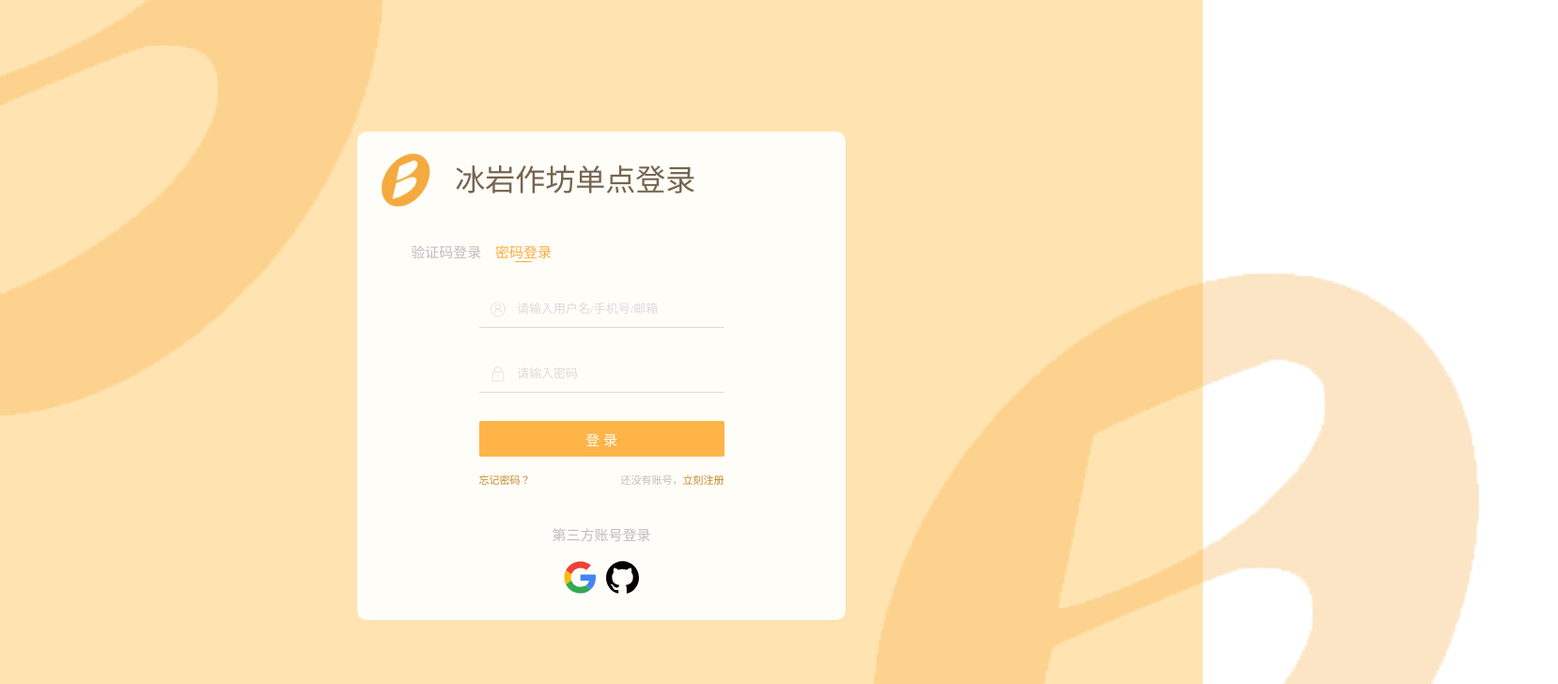
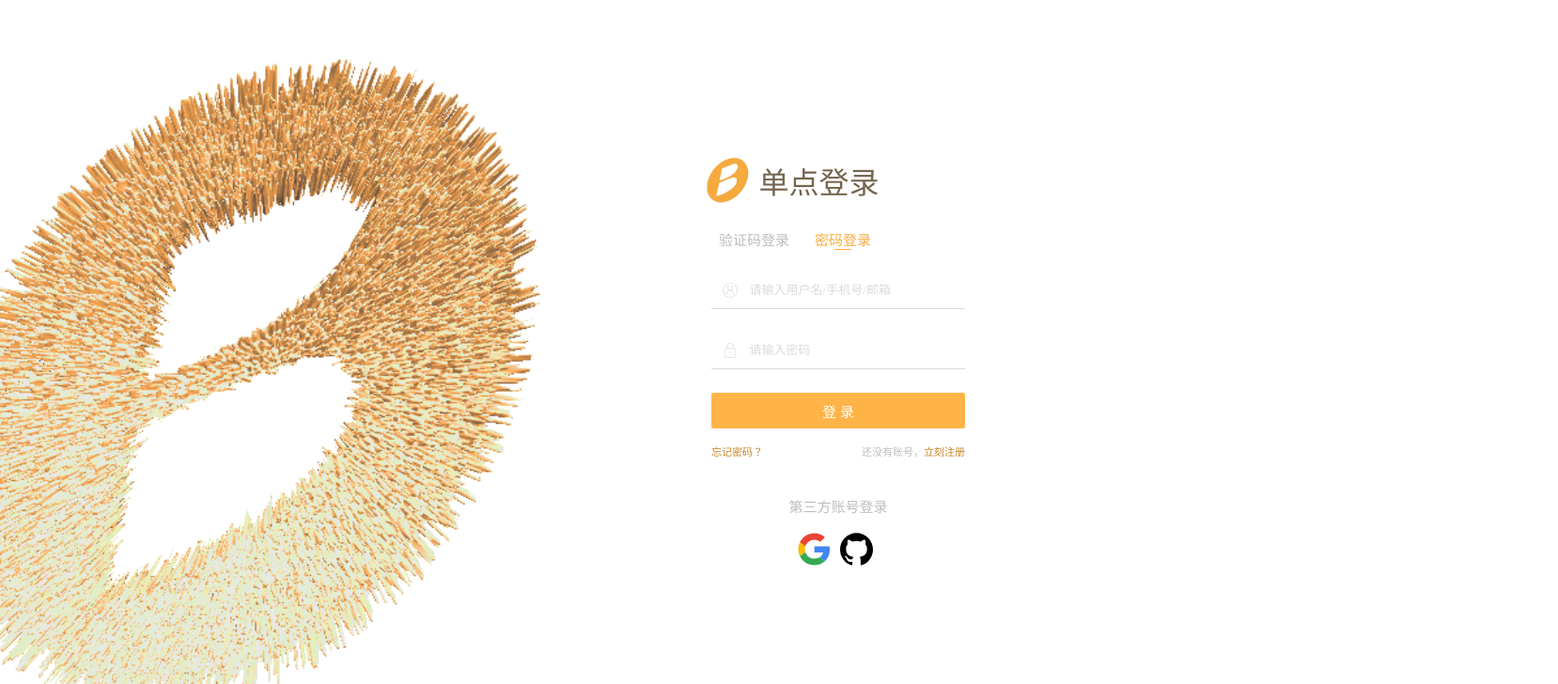
Before and after one commit to blance714/bingyansso-web, a React (Vite) app: page / in a window 1280 px wide. Shown: the top 728 px of the page at 94% size, 1658 px wide, since content can reach past the window. Built offline with nearby package versions, Linux system fonts and the light colour scheme.

Commit message:
feat: new design

```diff
--- a/src/pages/Login/LoginPanel.tsx
+++ b/src/pages/Login/LoginPanel.tsx
@@ -41,16 +41,13 @@ export function SMSLoginPanel() {
 }
 
 const Panel = styled.section`
-  width: 261px;
-  margin: 0 auto;
-
   > * {
-    margin: 30px auto;
+    margin: 25px auto;
   }
 `
 
 const LoginButton = styled.button`
-  width: 261px;
+  width: 100%;
   height: 38px;
   display: block;
   margin: 0;
@@ -78,6 +75,10 @@ const SignupWrapper = styled.div`
     color: #C78527;
     cursor: pointer;
   }
+
+  @media (max-aspect-ratio: 9/16) {
+    margin-top: 8px;
+  }
 `
 
 function RequestSMSButton() {
--- a/src/pages/Login/index.tsx
+++ b/src/pages/Login/index.tsx
@@ -1,8 +1,9 @@
 import { useState } from "react";
-import { Application, BingyanLogo, BingyanLogoLeft, BingyanLogoRight, LoginContent, LoginNav, LoginTable, LoginTitle, OAuthLoginPanel } from "./styled";
+import { Application, BingyanGrayLogo, BingyanLineLogo, BingyanLogo, BingyanLogoLeft, BingyanLogoRight, Copyright, LoginContent, LoginNav, LoginTable, LoginTitle, OAuthLoginPanel } from "./styled";
 import { PasswordLoginPanel, SMSLoginPanel } from "./LoginPanel";
 
 import logoPng from '/src/assets/bingyan.png';
+import logoLinePng from '/src/assets/bingyan-line.png';
 import googleSVG from '/src/assets/google.svg';
 import appleSVG from '/src/assets/apple.svg';
 import githubSVG from '/src/assets/github.svg';
@@ -16,12 +17,12 @@ function Login() {
 
   return (
     <Application>
-      <BingyanLogoLeft src={ logoPng } />
-      <BingyanLogoRight src={ logoPng } />
+      <BingyanLineLogo src={ logoLinePng } />
+      <BingyanGrayLogo src={ logoPng } />
       <LoginTable>
         <LoginTitle>
           <img src={logoPng} />
-          <header>冰岩作坊单点登录</header>
+          <header>单点登录</header>
         </LoginTitle>
         <LoginContent>
           <LoginNav>
@@ -41,6 +42,7 @@ function Login() {
           </OAuthLoginPanel>
         </LoginContent>
       </LoginTable>
+      <Copyright>Powered by Bingyan Studio</Copyright>
     </Application>
   );
 }
--- a/src/pages/Login/styled.tsx
+++ b/src/pages/Login/styled.tsx
@@ -1,64 +1,60 @@
 import styled from "styled-components";
-import logoPng from '/src/assets/bingyan.png';
 
 export const Application = styled.main`
-  background-color: #FFE4B1;
+  /* background-color: #FFE4B1; */
+  width: 100vw;
   height: 100vh;
   font-family: 'PingFang SC';
+  overflow: hidden;
+  position: relative;
+
+  @media (max-aspect-ratio: 9/16) {
+    background-color: #F4F4F4;
+  }
 `
-// export const TopCover = styled.div`
-//   position: absolute;
-//   left: 0; right: 0;
-//   height: 1.7rem;
-//   background-color: #43e7f0;
-// `;
-// export const WaveImage = styled.img`
-//   position: absolute;
-//   left: 0;
-//   top: 1.7rem;
-// `;
-// export const Title = styled.div`
-//   position: absolute;
-//   font-size: 3.4rem;
-//   line-height: 3rem;
-//   font-weight: lighter;
-//   font-family: YouSheBiaoTiHei;
-//   left: 0; right: 0;
-//   margin: 0 auto;
-//   width: fit-content;
-//   top: 1.9rem;
-//   color: #000000;
-// `;
-// export const Subtitle = styled.div`
-//   font-family: sansserif;
-//   font-weight: bold;
-//   font-size: 1.5rem;
-// `;
+
 export const LoginTable = styled.section`
   position: absolute;
-  left: 0; right: 0;
+  left: calc(50vw - 165px + clamp(0px, 100vw - 650px, 862px) * 0.4 );
   top: 0; bottom: 0;
-  margin: auto;
-  width: 520px;
+  margin: auto 0;
+  width: 330px;
   height: 520px;
   border-radius: 10px;
-  background-color: #ffffffe9;
-  box-shadow: 1px 1px 10px -8px gray;
+  background-color: white;
+
+  @media (max-aspect-ratio: 9/16) {
+    width: 314px;
+    height: 473.5px;
+
+    box-shadow: 1px 1px 5px #D0D0D0;
+  }
 `
 
-export const BingyanLogo = styled.img`
+export const BingyanGrayLogo = styled.img`
+  display: none;
   position: absolute;
-  width: 806.97px;
-  opacity: 0.3;
+  width: 640px;
+  left: calc(50vw - 320px);
+  top: auto;
+  bottom: -234.58px;
+  filter: grayscale(1) brightness(1.35);
+
+  @media (max-aspect-ratio: 9/16) {
+    display: block;
+  }
 `
 
-export const BingyanLogoLeft = styled(BingyanLogo)`
-  right: calc(max(147.5px, 50vw - 608.43px) + 50vw);
-  bottom: calc(max(-95.82px, 50vh - 586.82px) + 50vh);
-`
-export const BingyanLogoRight = styled(BingyanLogo)`
-  left: calc(50vw + max(211.26px, 50vw - 544.73px));
-  top: calc(50vh + max(-155px, 50vh - 646px));
+export const BingyanLineLogo = styled.img`
+  position: absolute;
+  width: 885.47px;
+  left: calc(50vw - 1100.8px + clamp(0px, 100vw - 650px, 862px) * 0.4);
+  top: 0; bottom: 0;
+  margin: auto 0;
+
+  @media (max-aspect-ratio: 9/16) {
+    display: none;
+  }
 `
 
 export const LoginTitle = styled.title`
@@ -69,18 +65,26 @@ export const LoginTitle = styled.title`
   align-items: center;
 
   img {
-    width: 64.2px;
-    height: 64.2px;
-    margin: 20px;
+    width: 54.5px;
+    height: 54.5px;
+    margin: 0 6px 0 20px;
   }
 
   header {
-    font-family: 'PingFang SC';
-    font-style: normal;
-    font-weight: 400;
     font-size: 32px;
-    line-height: 45px;
     color: #75654E;
+  }
+
+  @media (max-aspect-ratio: 9/16) {
+    img {
+      width: 40px;
+      height: 40px;
+      margin-right: 5px;
+    }
+
+    header {
+      font-size: 21px;
+    }
   }
 `
 
@@ -88,20 +92,16 @@ export const LoginContent = styled.div`
   /* background-color: #f684a4; */
   width: 100%;
   height: 80%;
+  padding: 0 30px;
+  box-sizing: border-box;
 `
 
 export const LoginNav = styled.nav`
-  padding-left: 50px;
-  margin: 15px 0;
+  a {
+    margin-left: 8px;
+    margin-right: 19px;
 
-  a {
-    padding: 0 7.3px;
-
-    font-family: 'PingFang SC';
-    font-style: normal;
-    font-weight: 400;
     font-size: 15px;
-    line-height: 21px;
 
     color: #BDBDBD;
     cursor: pointer;
@@ -129,6 +129,12 @@ export const LoginNav = styled.nav`
         width: 17.6px;
       }
     }
+
+    @media (max-aspect-ratio: 9/16) {
+      margin-left: 0;
+      margin-right: 14.44px;
+      font-size: 12px;
+    }
   }
 `
 
@@ -142,15 +148,42 @@ export const OAuthLoginPanel = styled.footer`
   flex-direction: column;
   align-items: center;
 
-  > section {
+  >section {
     margin: 18px 0;
+
+    >img {
+      display: inline-block;
+      margin: 0 5px;
+      width: 35px; height: 35px;
+      cursor: pointer;
+    }
+
+    >img:first-child {
+      margin-left: 0;
+    }
   }
 
-  > section > img {
-    display: inline-block;
-    margin: 0 5px;
-    width: 35px; height: 35px;
-    cursor: pointer;
-    /* border-radius: 50%; */
+  @media (max-aspect-ratio: 9/16) {
+    margin: 40px 0;
+    font-size: 12px;
+
+    align-items: flex-start;
+
   }
 `
+
+export const Copyright = styled.footer`
+  position: absolute;
+  left: 0; right: 0;
+  width: fit-content;
+  margin: 0 auto;
+  bottom: 30.65px;
+
+  font-size: 20px;
+  color: #8C8C8C;
+
+  @media (max-aspect-ratio: 9/16) {
+    font-size: 12px;
+    color: #C5C5C5;
+  }
+`
```
Also changed, not shown: src/assets/bingyan-line.png (added).
